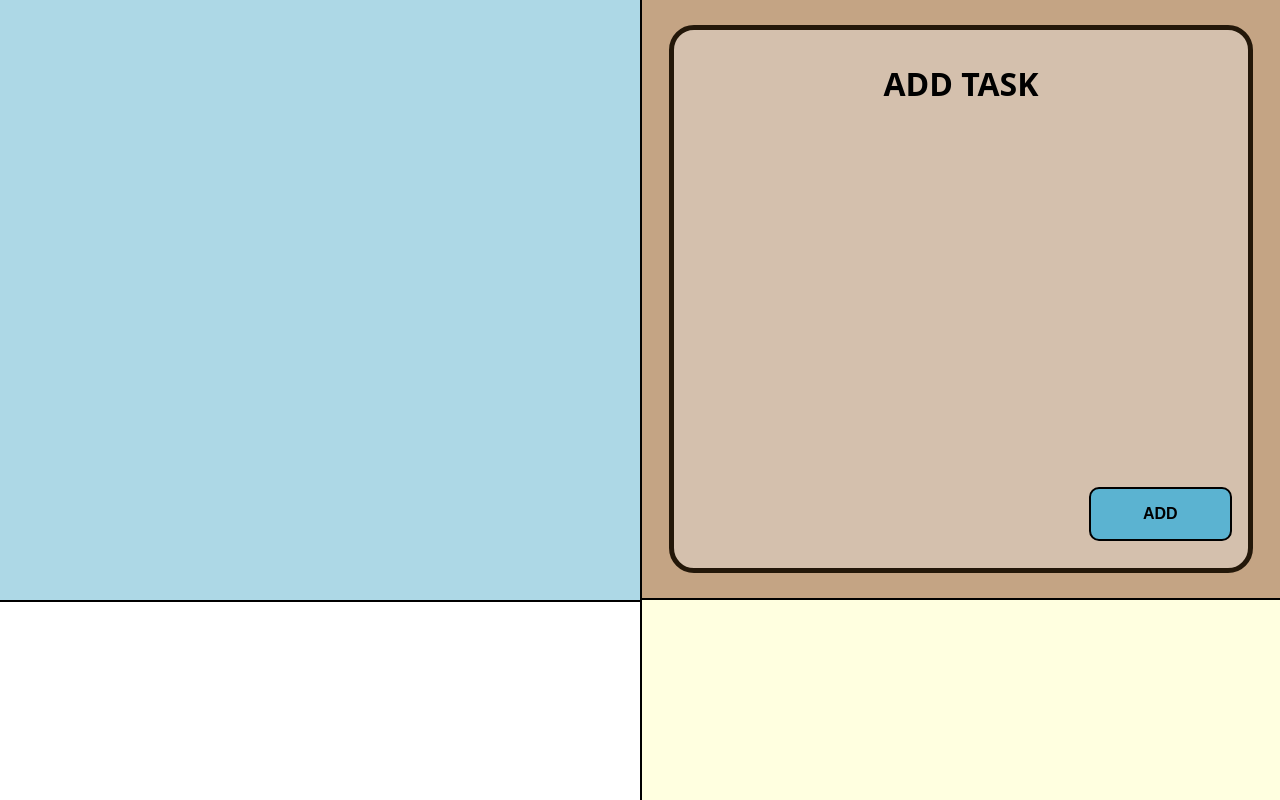
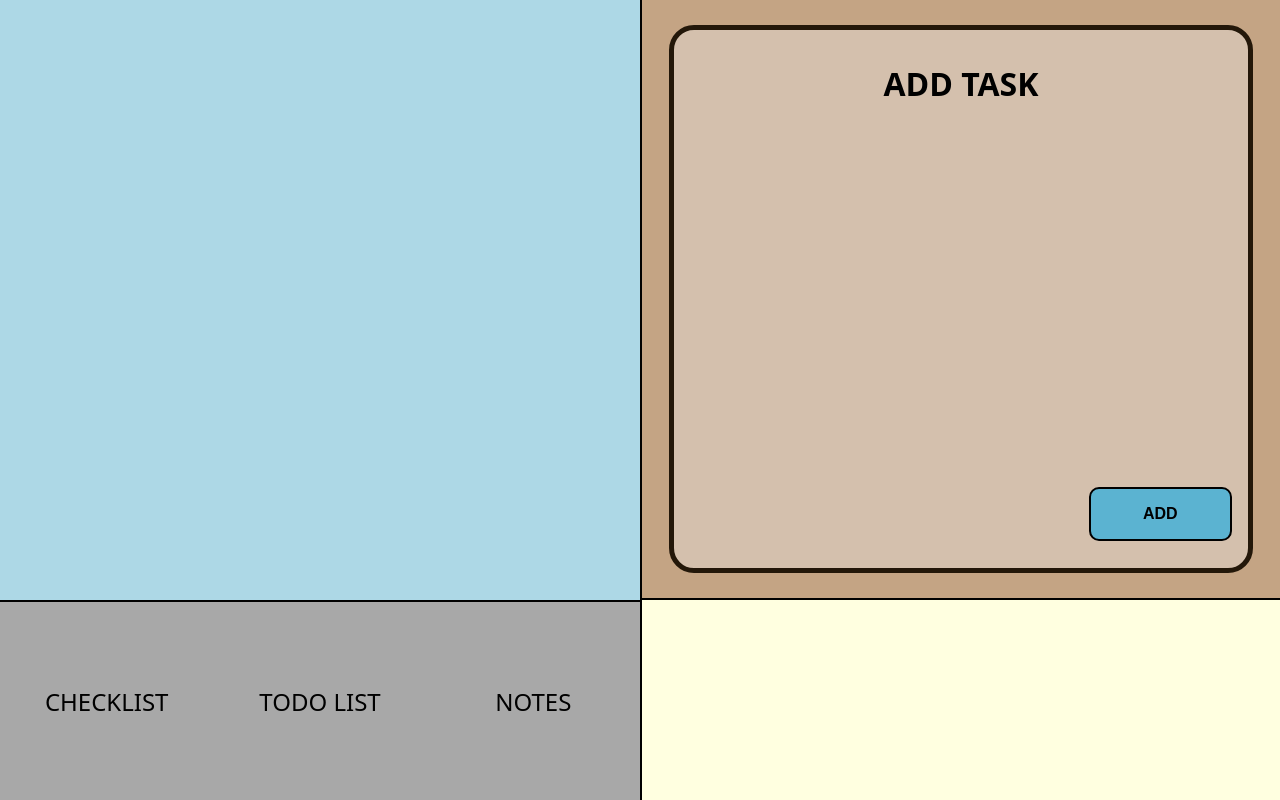
Before and after one commit to nrajesh2305/todo-list, a website built with webpack: page src/template.html in a window 1280 px wide. Built offline with nearby package versions, Linux system fonts and the light colour scheme.

Commit message:
Finished making a container for switching modes, for now.

```diff
--- a/src/index.js
+++ b/src/index.js
@@ -33,6 +33,22 @@ export class UI
         global_container.append(motivation);
         global_container.append(change_mode_container);
 
+
+        let todo_list_mode = document.createElement("div");
+        let checklist_mode = document.createElement("div");
+        let notes_mode = document.createElement("div");
+
+        todo_list_mode.className = "todolist_mode";
+        todo_list_mode.textContent = "TODO LIST";
+        checklist_mode.className = "checklist_mode";
+        checklist_mode.textContent = "CHECKLIST";
+        notes_mode.className = "notes_mode";
+        notes_mode.textContent = "NOTES";
+
+        change_mode_container.append(todo_list_mode);
+        change_mode_container.append(checklist_mode);
+        change_mode_container.append(notes_mode);
+
         // UI for add_task_container.
         let add_task_fillout = document.createElement("div");
         let add_task_title = document.createElement("h2");
--- a/src/style.css
+++ b/src/style.css
@@ -30,10 +30,46 @@ body
 .todo-change-mode_container
 {
     grid-area: change-mode_container;
-    border-top: 2px solid black;
     display: grid;
     grid-template-columns: repeat(3, 1fr);
     grid-template-areas: "checklist_mode todolist_mode notes_mode";
+    background-color: #a8a8a8;
+    border-top: 2px solid black;
+}
+
+.checklist_mode
+{
+    grid-area: checklist_mode;
+    display: flex;
+    justify-content: center;
+    align-items: center;
+    font-size: medium;
+    font-size: 1.5rem;
+}
+
+.todolist_mode
+{
+    grid-area: todolist_mode;
+    display: flex;
+    justify-content: center;
+    align-items: center;
+    font-size: 1.5rem;
+}
+
+.notes_mode
+{
+    grid-area: notes_mode;
+    display: flex;
+    justify-content: center;
+    align-items: center;
+    font-size: 1.5rem;
+}
+
+.checklist_mode:hover, .todolist_mode:hover, .notes_mode:hover
+{
+    background-color: #888888;
+    transition: 25ms;
+    cursor: pointer;
 }
 
 .add_task_container
```
